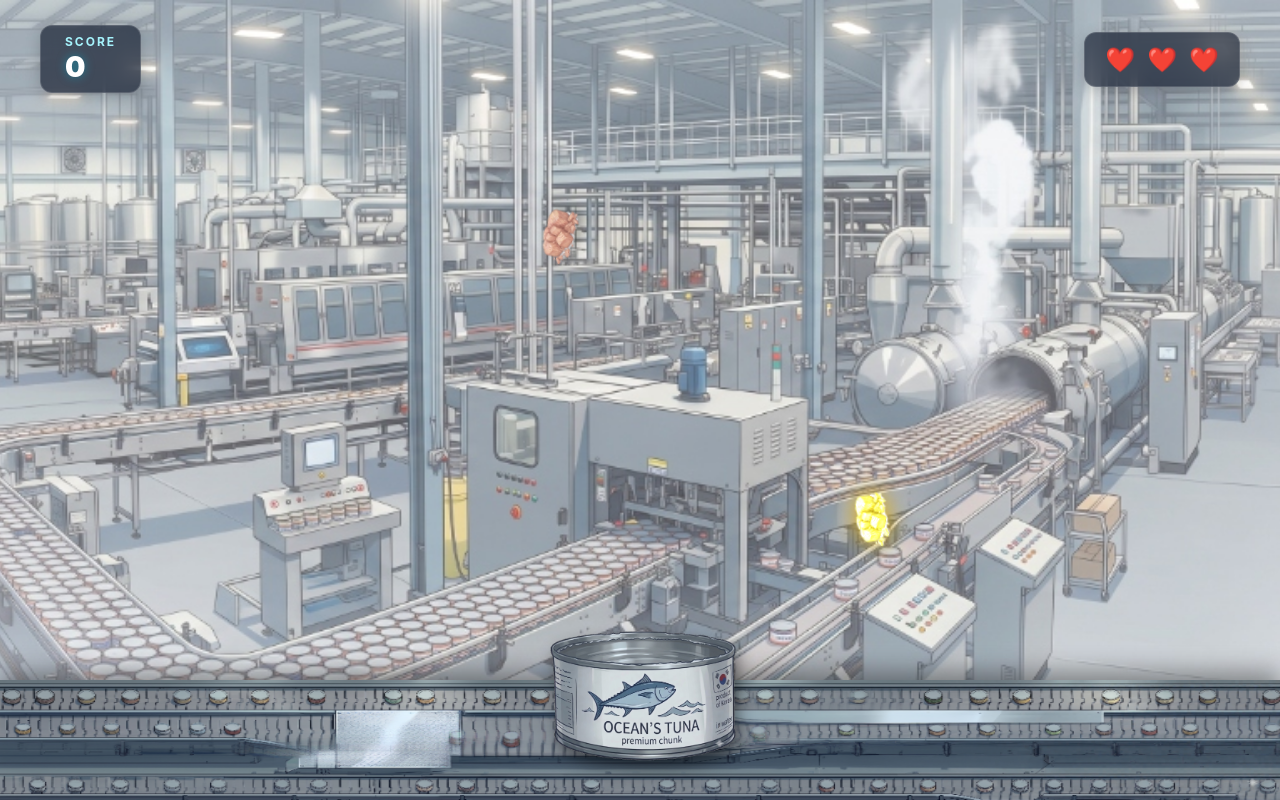
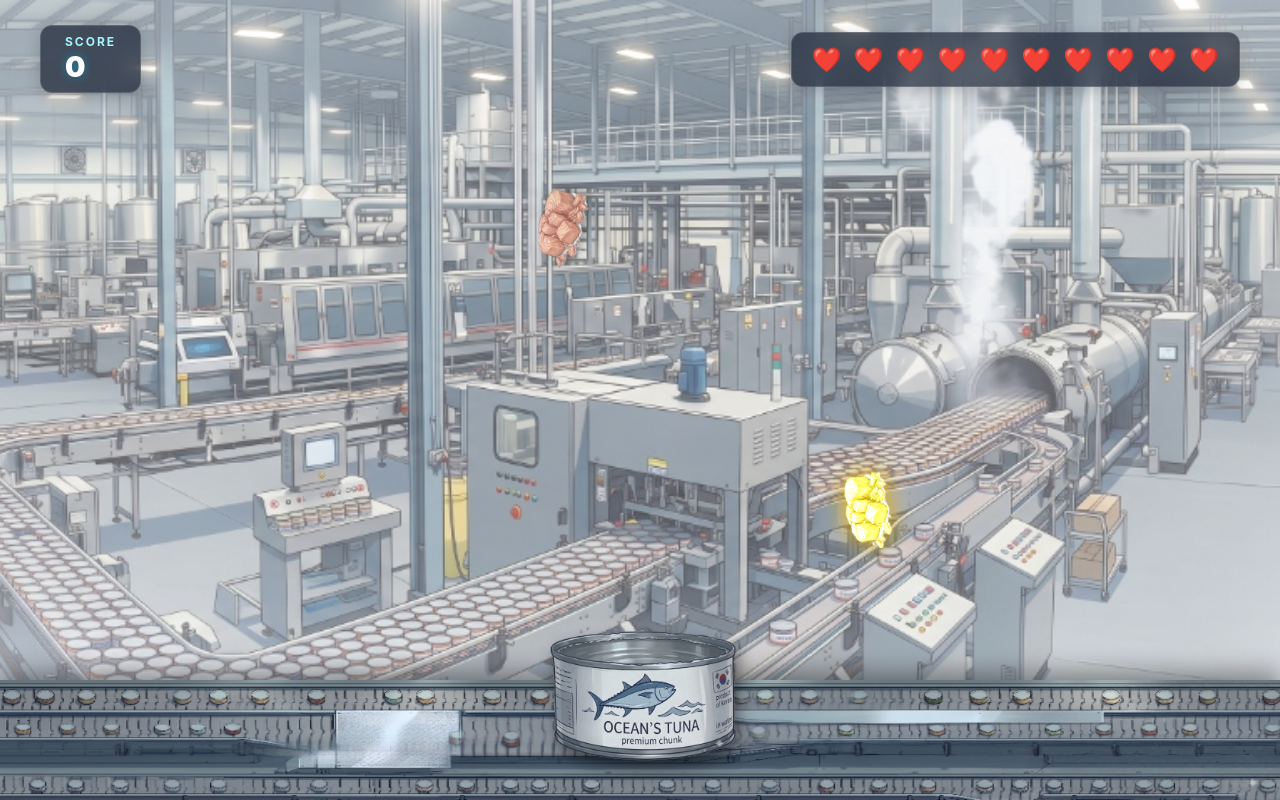
Before and after one commit to Yejin20181292/Tuna-Rain, a Vue app: page / in a window 1280 px wide. Both pictures are taken after a click on the button "게임 시작". Built offline with nearby package versions, Linux system fonts and the light colour scheme.

Commit message:
라이프(하트) 개수 증가

```diff
--- a/src/App.vue
+++ b/src/App.vue
@@ -31,7 +31,7 @@ const processedMeatSrc = ref('');
 
 const score = ref(0);
 const highScore = ref(0);
-const lives = ref(3);
+const lives = ref(10);
 
 const offsetX = ref(0);
 const rotation = ref(0);
@@ -139,8 +139,8 @@ const handleKeyUp = (event: KeyboardEvent) => {
 
 const spawnItem = () => {
   const isGolden = Math.random() < 0.15; // 15% chance to spawn golden tuna
-  const width = 60;
-  const height = 42;
+  const width = 85;
+  const height = 60;
   const x = Math.random() * (window.innerWidth - width);
   const y = -height;
 
@@ -199,7 +199,7 @@ const gameLoop = (timestamp: number) => {
   lastTime = timestamp;
 
   // 1. Move Player
-  const moveSpeed = 11; // pixels per frame
+  const moveSpeed = 18; // pixels per frame
   if (keysPressed.ArrowLeft) {
     offsetX.value -= moveSpeed;
     rotation.value = -12;
@@ -277,7 +277,7 @@ const gameLoop = (timestamp: number) => {
 
 const startGame = () => {
   score.value = 0;
-  lives.value = 3;
+  lives.value = 10;
   offsetX.value = 0;
   rotation.value = 0;
   fallingItems.value = [];
@@ -322,7 +322,7 @@ onUnmounted(() => {
       </div>
       <div class="lives-container">
         <div
-          v-for="life in 3"
+          v-for="life in 10"
           :key="life"
           class="heart"
           :class="{ lost: life > lives }"
@@ -402,7 +402,7 @@ onUnmounted(() => {
             <li>⌨️ <b>좌우 방향키(←, →)</b>를 눌러 참치캔을 레일 위로 움직집니다.</li>
             <li>🐟 <b>하늘에서 비처럼 내리는 참치 살코기</b>를 참치캔 안으로 받으세요 (+10).</li>
             <li>✨ 희귀한 <b>황금 참치 살코기</b>는 엄청난 보너스를 제공합니다 (+50).</li>
-            <li>💔 일반 살코기를 바닥에 떨어뜨리면 <b>라이프(❤️)가 1 줄어듭니다</b> (총 3개).</li>
+            <li>💔 일반 살코기를 바닥에 떨어뜨리면 <b>라이프(❤️)가 1 줄어듭니다</b> (총 10개).</li>
             <li>🌀 화면 끝으로 넘어가면 <b>반대편 화면 끝으로 이어지는 루프(Wrap)</b> 효과 적용!</li>
           </ul>
         </div>
```
